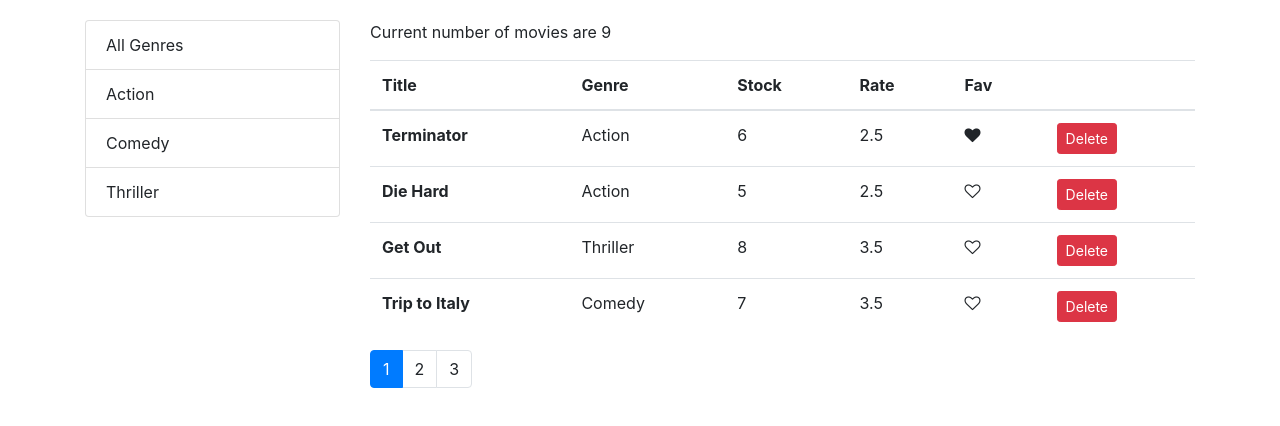
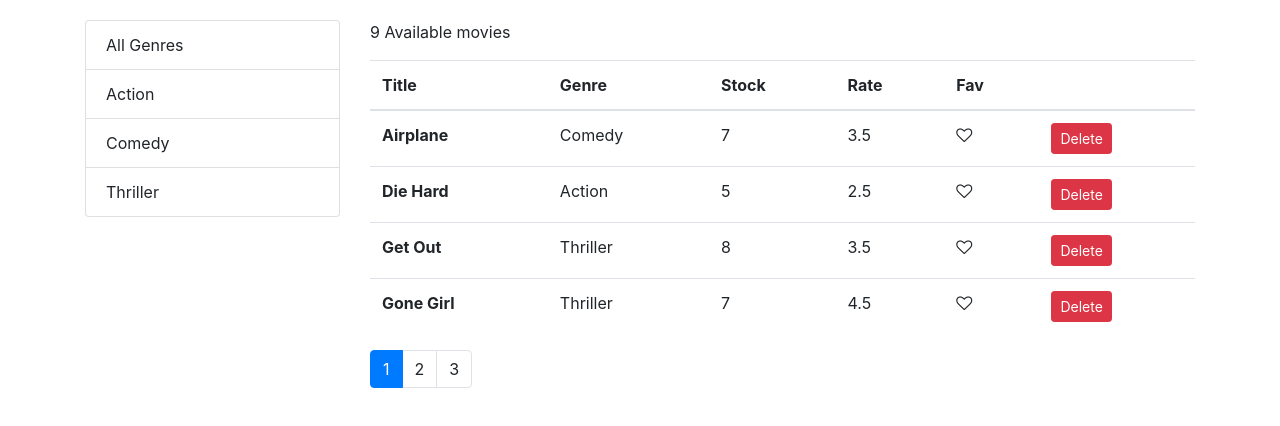
Before and after one commit to MuhammedMujahid/Video-Rental-React-App, a React (Create React App) app: page / in a window 1280 px wide. Shown: the top 426 px of the page. Built offline with nearby package versions, Linux system fonts and the light colour scheme.

Commit message:
implemented column sorting, client can now sort movies based on title, genre, stock and rating

```diff
--- a/src/components/common/listGroup.jsx
+++ b/src/components/common/listGroup.jsx
@@ -12,8 +12,9 @@ const ListGroup = props => {
     <ul className="list-group">
       {items.map(item => (
         <li
+          key={item[valueProperty]}
+          style={{ cursor: "pointer" }}
           onClick={() => onItemSelect(item)}
-          key={item[valueProperty]}
           className={
             item === selectedItem ? "list-group-item active" : "list-group-item"
           }
--- a/src/components/common/pagination.jsx
+++ b/src/components/common/pagination.jsx
@@ -26,7 +26,7 @@ const Pagination = props => {
 };
 
 Pagination.propTypes = {
-  itemsCount: PropTypes.number.isRequired,
+  pageCount: PropTypes.number.isRequired,
   pageSize: PropTypes.number.isRequired,
   currentPage: PropTypes.number.isRequired,
   onPageChange: PropTypes.func.isRequired
--- a/src/components/movies.jsx
+++ b/src/components/movies.jsx
@@ -1,10 +1,11 @@
 import React, { Component } from "react";
 import { getMovies } from "../services/fakeMovieService";
-import Like from "./common/like";
 import Pagination from "./common/pagination";
 import { paginate } from "../utils/paginate";
 import ListGroup from "./common/listGroup";
 import { getGenres } from "../services/fakeGenreService";
+import MoviesTable from "./moviesTable";
+import _ from "lodash";
 
 class Movies extends Component {
   state = {
@@ -12,7 +13,8 @@ class Movies extends Component {
     genres: [],
 
     pageNumbers: 4,
-    currentPage: 1
+    currentPage: 1,
+    sortColumn: { path: "title", order: "asc" }
   };
   componentDidMount() {
     const genres = [{ name: "All Genres" }, ...getGenres()];
@@ -35,23 +37,37 @@ class Movies extends Component {
   handleGenreSelect = genre => {
     this.setState({ selectedGenre: genre, currentPage: 1 });
   };
+  handleSort = path => {
+    const sortColumn = { ...this.state.sortColumn };
+    if (sortColumn.path === path) {
+      sortColumn.order = sortColumn.order === "asc" ? "desc" : "asc";
+    } else {
+      sortColumn.path = path;
+      sortColumn.order = "asc";
+    }
+    this.setState({ sortColumn });
+  };
 
   render() {
     const {
       pageNumbers,
       currentPage,
       movies: allMovies,
-      selectedGenre
+      selectedGenre,
+      sortColumn
     } = this.state;
     const { length: count } = this.state.movies;
+    if (count === 0) {
+      return <p>There are no movies available</p>;
+    }
     const filtered =
       selectedGenre && selectedGenre._id
         ? allMovies.filter(m => m.genre._id === selectedGenre._id)
         : allMovies;
-    if (count === 0) {
-      return <p>There are no movies available</p>;
-    }
-    const movies = paginate(filtered, currentPage, pageNumbers);
+
+    const sorted = _.orderBy(filtered, [sortColumn.path], [sortColumn.order]);
+
+    const movies = paginate(sorted, currentPage, pageNumbers);
     return (
       <div className="row">
         <div className="col-3">
@@ -62,44 +78,13 @@ class Movies extends Component {
           />
         </div>
         <div className="col">
-          <p>Current number of movies are {filtered.length}</p>
-          <table className="table">
-            <thead>
-              <tr>
-                <th scope="col">Title</th>
-                <th scope="col">Genre</th>
-                <th scope="col">Stock</th>
-                <th scope="col">Rate</th>
-                <th scope="col">Fav</th>
-
-                <th />
-              </tr>
-            </thead>
-            <tbody>
-              {movies.map(movie => (
-                <tr key={movie._id}>
-                  <th scope="row">{movie.title}</th>
-                  <td>{movie.genre.name}</td>
-                  <td>{movie.numberInStock}</td>
-                  <td>{movie.dailyRentalRate}</td>
-                  <td>
-                    <Like
-                      liked={movie.liked}
-                      onClick={() => this.handleClick(movie)}
-                    />
-                  </td>
-                  <td>
-                    <button
-                      onClick={() => this.handleDelete(movie)}
-                      className="btn btn-danger btn-sm"
-                    >
-                      Delete
-                    </button>
-                  </td>
-                </tr>
-              ))}
-            </tbody>
-          </table>
+          <p>{filtered.length} Available movies</p>
+          <MoviesTable
+            movies={movies}
+            onLike={this.handleClick}
+            onDelete={this.handleDelete}
+            onSort={this.handleSort}
+          />
           <Pagination
             pageCount={filtered.length}
             pageSize={pageNumbers}
--- /dev/null
+++ b/src/components/moviesTable.jsx
@@ -0,0 +1,52 @@
+import React, { Component } from "react";
+import Like from "./common/like";
+
+const MoviesTable = props => {
+  const { movies, onDelete, onLike, onSort } = props;
+  return (
+    <table className="table">
+      <thead>
+        <tr>
+          <th onClick={() => onSort("title")} scope="col">
+            Title
+          </th>
+          <th onClick={() => onSort("genre.name")} scope="col">
+            Genre
+          </th>
+          <th onClick={() => onSort("numberInStock")} scope="col">
+            Stock
+          </th>
+          <th onClick={() => onSort("dailyRentalRate")} scope="col">
+            Rate
+          </th>
+          <th scope="col">Fav</th>
+
+          <th />
+        </tr>
+      </thead>
+      <tbody>
+        {movies.map(movie => (
+          <tr key={movie._id}>
+            <th scope="row">{movie.title}</th>
+            <td>{movie.genre.name}</td>
+            <td>{movie.numberInStock}</td>
+            <td>{movie.dailyRentalRate}</td>
+            <td>
+              <Like liked={movie.liked} onClick={() => onLike(movie)} />
+            </td>
+            <td>
+              <button
+                onClick={() => onDelete(movie)}
+                className="btn btn-danger btn-sm"
+              >
+                Delete
+              </button>
+            </td>
+          </tr>
+        ))}
+      </tbody>
+    </table>
+  );
+};
+
+export default MoviesTable;
```
